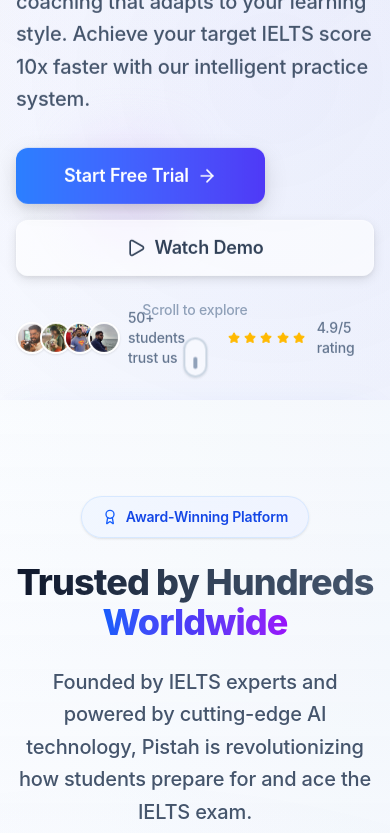
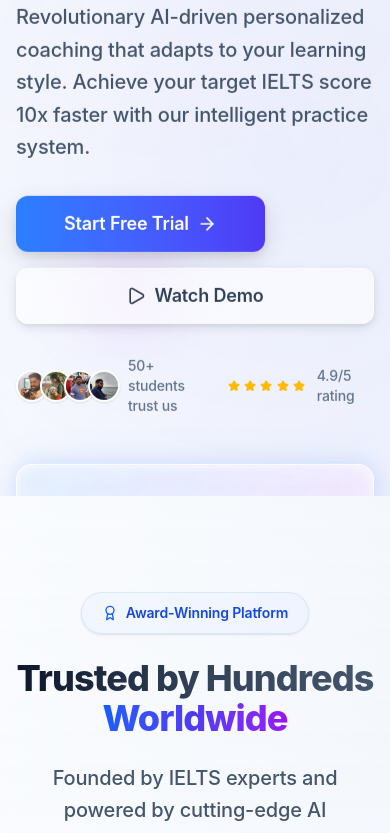
Before and after one commit to 121yaseen/ai-tutor-landing-page, a Next.js app: page / in a window 390 px wide. Shown: the part 1210-2043 px from the top of the page. Built offline with nearby package versions, Linux system fonts and the light colour scheme.

Commit message:
Fix stats cards on mobile

```diff
--- a/src/components/HeroClient.tsx
+++ b/src/components/HeroClient.tsx
@@ -49,7 +49,7 @@
       />
 
       <motion.div
-        className="relative z-10 container mx-auto px-4 sm:px-6 lg:px-8 pt-20"
+        className="relative z-10 container mx-auto px-4 sm:px-6 lg:px-8 pt-20 pb-24 lg:pb-0"
         style={{ y, opacity }}
       >
         <div className="max-w-7xl mx-auto">
@@ -223,7 +223,7 @@
 
       {/* Scroll Indicator */}
       <motion.div
-        className="absolute bottom-8 left-1/2 transform -translate-x-1/2"
+        className="absolute bottom-8 left-1/2 transform -translate-x-1/2 hidden lg:block"
         initial={{ opacity: 0, y: 20 }}
         animate={{ opacity: 1, y: 0 }}
         transition={{ duration: 0.6, delay: 1.8 }}
```
